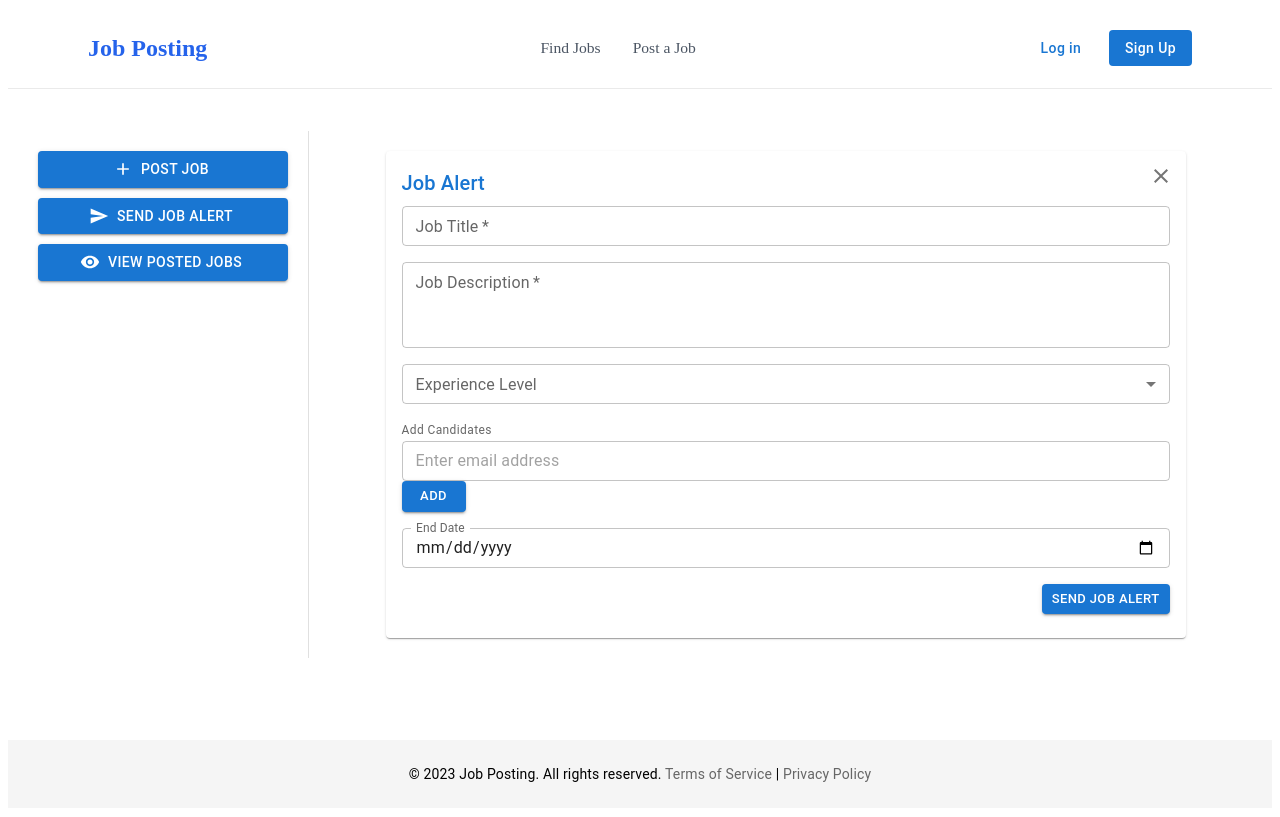
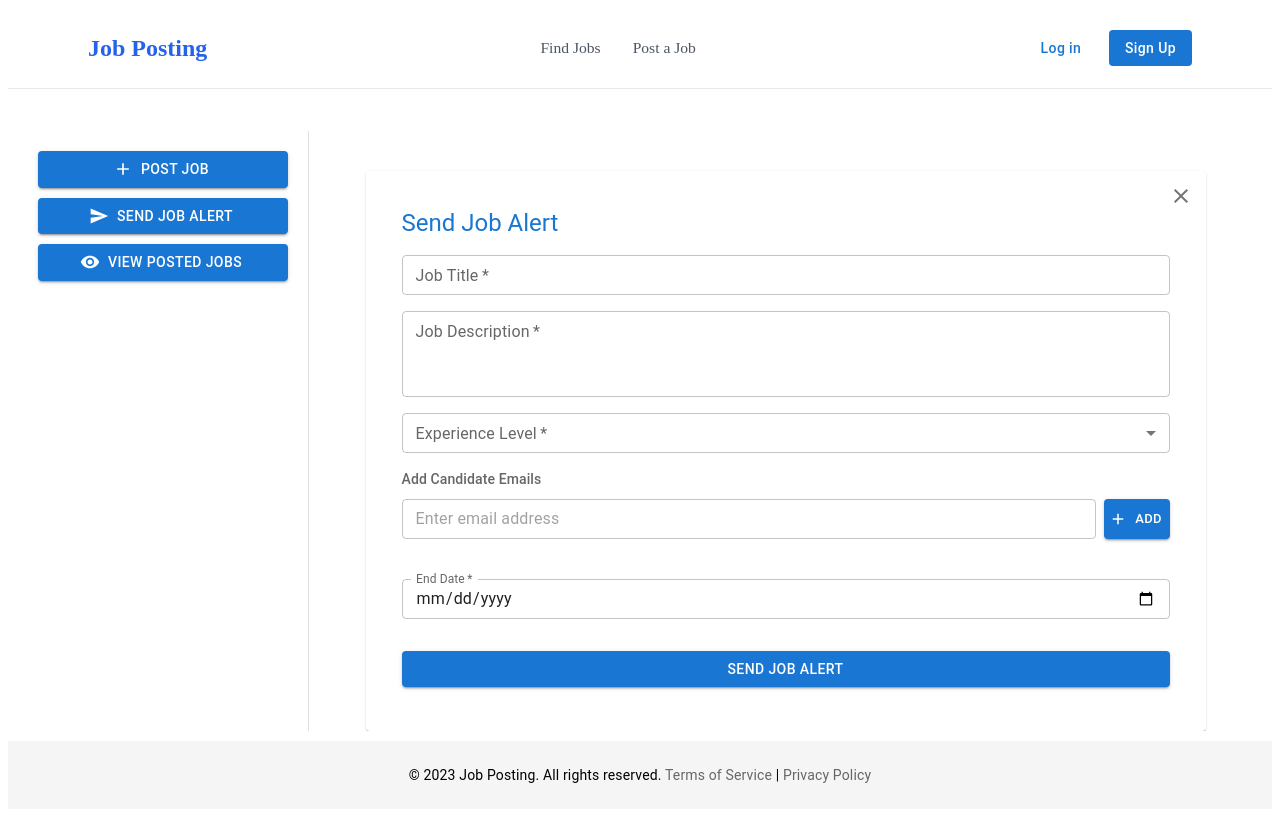
Before and after one commit to sujeettx/JobAppClient, a React (Create React App) app: page /post-job in a window 1280 px wide. Both pictures are taken after a click on the button "SEND JOB ALERT". Built offline with nearby package versions, Linux system fonts and the light colour scheme.

Commit message:
add one more functionality to sending jobalert to condidates

```diff
--- a/src/Components/FindJobs.jsx
+++ b/src/Components/FindJobs.jsx
@@ -21,10 +21,8 @@ const StyledContainer = styled(Container)(({ theme }) => ({
 
 const SearchBox = styled(Box)(({ theme }) => ({
   marginBottom: theme.spacing(4),
-  padding: theme.spacing(3),
   background: theme.palette.background.paper,
   borderRadius: theme.shape.borderRadius,
-  boxShadow: theme.shadows[1],
 }));
 
 const FindJobs = () => {
--- a/src/Components/JobPostingForm/JobAlertForm.js
+++ b/src/Components/JobPostingForm/JobAlertForm.js
@@ -1,3 +1,4 @@
+// JobAlertForm.js
 import React, { useState } from 'react';
 import {
   Box,
@@ -12,10 +13,60 @@ import {
   FormControl,
   InputLabel,
   IconButton,
+  Snackbar,
+  Alert,
+  FormHelperText,
 } from '@mui/material';
-import { Close } from '@mui/icons-material';
+import { Close, Add } from '@mui/icons-material';
+import axios from 'axios';
 
-const JobAlertForm = ({ onClose, styles }) => {
+// Create axios instance with default config
+const api = axios.create({
+  baseURL: 'http://localhost:5000',
+  headers: {
+    'Content-Type': 'application/json',
+  },
+});
+
+const styles = {
+  card: {
+    position: 'relative',
+    width: '90%', // Changed from maxWidth to be more responsive
+    maxWidth: '800px', // Increased from 600px
+    margin: '20px auto',
+    padding: '20px',
+    '@media (max-width: 600px)': {
+      width: '95%',
+      padding: '15px',
+    },
+  },
+  closeButton: {
+    position: 'absolute',
+    right: 8,
+    top: 8,
+  },
+  form: {
+    display: 'flex',
+    flexDirection: 'column',
+    gap: 2,
+    mt: 2,
+  },
+  candidateInput: {
+    display: 'flex',
+    gap: 1,
+    mt: 1,
+    mb: 1,
+  },
+  chipContainer: {
+    display: 'flex',
+    flexWrap: 'wrap',
+    gap: 1,
+    mt: 1,
+    mb: 2,
+  },
+};
+
+const JobAlertForm = ({ onClose }) => {
   const [candidates, setCandidates] = useState([]);
   const [email, setEmail] = useState('');
   const [formData, setFormData] = useState({
@@ -24,29 +75,132 @@ const JobAlertForm = ({ onClose, styles }) => {
     experienceLevel: '',
     endDate: '',
   });
+  const [loading, setLoading] = useState(false);
+  const [errors, setErrors] = useState({});
+  const [snackbar, setSnackbar] = useState({
+    open: false,
+    message: '',
+    severity: 'success',
+  });
+
+  const validateEmail = (email) => {
+    return /^[^\s@]+@[^\s@]+\.[^\s@]+$/.test(email);
+  };
 
   const handleChange = (e) => {
-    setFormData({
-      ...formData,
-      [e.target.name]: e.target.value,
-    });
+    const { name, value } = e.target;
+    setFormData(prev => ({
+      ...prev,
+      [name]: value,
+    }));
+    if (errors[name]) {
+      setErrors(prev => ({ ...prev, [name]: '' }));
+    }
   };
 
   const handleAddCandidate = () => {
-    if (email && !candidates.includes(email)) {
-      setCandidates([...candidates, email]);
+    if (!email) {
+      setErrors(prev => ({ ...prev, email: 'Email is required' }));
+      return;
+    }
+    if (!validateEmail(email)) {
+      setErrors(prev => ({ ...prev, email: 'Invalid email format' }));
+      return;
+    }
+    if (candidates.includes(email)) {
+      setErrors(prev => ({ ...prev, email: 'Email already added' }));
+      return;
+    }
+
+    setCandidates(prev => [...prev, email]);
     setEmail('');
-    }
+    setErrors(prev => ({ ...prev, email: '', candidates: '' }));
   };
 
   const handleRemoveCandidate = (emailToRemove) => {
-    setCandidates(candidates.filter((email) => email !== emailToRemove));
+    setCandidates(prev => prev.filter(email => email !== emailToRemove));
   };
 
-  const handleSubmit = (e) => {
+  const validateForm = () => {
+    const newErrors = {};
+    if (!formData.title.trim()) newErrors.title = 'Title is required';
+    if (!formData.description.trim()) newErrors.description = 'Description is required';
+    if (!formData.experienceLevel) newErrors.experienceLevel = 'Experience level is required';
+    if (!formData.endDate) newErrors.endDate = 'End date is required';
+    if (candidates.length === 0) newErrors.candidates = 'At least one candidate is required';
+
+    setErrors(newErrors);
+    return Object.keys(newErrors).length === 0;
+  };
+
+  const handleSubmit = async (e) => {
     e.preventDefault();
-    console.log({ ...formData, candidates });
-    onClose();
+
+    if (!validateForm()) return;
+
+    setLoading(true);
+    try {
+      const payload = {
+        title: formData.title,
+        description: formData.description,
+        experienceLevel: formData.experienceLevel,
+        endDate: formData.endDate,
+        candidates: candidates,
+      };
+
+      console.log('Sending payload:', payload); // Debug log
+
+      const response = await api.post('/jobalert/send', payload);
+
+      console.log('Response:', response); // Debug log
+
+      setSnackbar({
+        open: true,
+        message: 'Job alert sent successfully!',
+        severity: 'success',
+      });
+
+      // Reset form after successful submission
+      setTimeout(() => {
+        setFormData({
+          title: '',
+          description: '',
+          experienceLevel: '',
+          endDate: '',
+        });
+        setCandidates([]);
+        onClose?.();
+      }, 2000);
+
+    } catch (error) {
+      console.error('Full error object:', error); // Debug log
+
+      let errorMessage = 'Failed to send job alert. Please try again.';
+
+      if (error.response) {
+        // The request was made and the server responded with a status code
+        // that falls out of the range of 2xx
+        console.error('Error response data:', error.response.data);
+        console.error('Error response status:', error.response.status);
+        errorMessage = error.response.data.error || errorMessage;
+      } else if (error.request) {
+        // The request was made but no response was received
+        console.error('Error request:', error.request);
+        errorMessage = 'No response from server. Please check your connection.';
+      } else {
+        // Something happened in setting up the request that triggered an Error
+        console.error('Error message:', error.message);
+        errorMessage = error.message;
+      }
+
+      setSnackbar({
+        open: true,
+        message: errorMessage,
+        severity: 'error',
+      });
+    } finally {
+      setLoading(false);
+    }
   };
 
   return (
@@ -55,12 +209,14 @@ const JobAlertForm = ({ onClose, styles }) => {
         sx={styles.closeButton}
         onClick={onClose}
         size="small"
+        disabled={loading}
       >
         <Close />
       </IconButton>
+
       <CardContent>
-        <Typography variant="h6" color="primary" gutterBottom>
-          Job Alert
+        <Typography variant="h5" color="primary" gutterBottom>
+          Send Job Alert
         </Typography>
 
         <Box component="form" sx={styles.form} onSubmit={handleSubmit}>
@@ -69,8 +225,11 @@ const JobAlertForm = ({ onClose, styles }) => {
             name="title"
             value={formData.title}
             onChange={handleChange}
+            error={!!errors.title}
+            helperText={errors.title}
             fullWidth
             size="small"
+            disabled={loading}
             required
           />
 
@@ -79,49 +238,69 @@ const JobAlertForm = ({ onClose, styles }) => {
             name="description"
             value={formData.description}
             onChange={handleChange}
+            error={!!errors.description}
+            helperText={errors.description}
             multiline
             rows={3}
             fullWidth
             size="small"
+            disabled={loading}
             required
           />
 
-          <FormControl fullWidth size="small">
+          <FormControl
+            fullWidth
+            size="small"
+            error={!!errors.experienceLevel}
+            required
+          >
             <InputLabel>Experience Level</InputLabel>
             <Select
               name="experienceLevel"
               value={formData.experienceLevel}
               onChange={handleChange}
               label="Experience Level"
+              disabled={loading}
             >
-              <MenuItem value="">Select Experience Level</MenuItem>
+              <MenuItem value="">Select Level</MenuItem>
               <MenuItem value="entry">Entry Level</MenuItem>
               <MenuItem value="mid">Mid Level</MenuItem>
               <MenuItem value="senior">Senior Level</MenuItem>
               <MenuItem value="expert">Expert Level</MenuItem>
             </Select>
+            {errors.experienceLevel && (
+              <FormHelperText>{errors.experienceLevel}</FormHelperText>
+            )}
           </FormControl>
 
           <Box>
-            <Typography variant="caption" color="textSecondary">
-              Add Candidates
+            <Typography variant="subtitle2" color="textSecondary" gutterBottom>
+              Add Candidate Emails
             </Typography>
             <Box sx={styles.candidateInput}>
               <TextField
                 placeholder="Enter email address"
                 value={email}
                 onChange={(e) => setEmail(e.target.value)}
+                error={!!errors.email}
+                helperText={errors.email}
                 fullWidth
                 size="small"
+                disabled={loading}
               />
               <Button
                 variant="contained"
                 onClick={handleAddCandidate}
                 size="small"
+                disabled={loading}
+                startIcon={<Add />}
               >
                 Add
               </Button>
             </Box>
+            {errors.candidates && (
+              <FormHelperText error>{errors.candidates}</FormHelperText>
+            )}
             <Box sx={styles.chipContainer}>
               {candidates.map((email) => (
                 <Chip
@@ -129,6 +308,7 @@ const JobAlertForm = ({ onClose, styles }) => {
                   label={email}
                   onDelete={() => handleRemoveCandidate(email)}
                   size="small"
+                  disabled={loading}
                 />
               ))}
             </Box>
@@ -140,23 +320,42 @@ const JobAlertForm = ({ onClose, styles }) => {
             type="date"
             value={formData.endDate}
             onChange={handleChange}
+            error={!!errors.endDate}
+            helperText={errors.endDate}
             InputLabelProps={{ shrink: true }}
             fullWidth
             size="small"
+            disabled={loading}
+            required
           />
 
-          <Box sx={{ display: 'flex', justifyContent: 'flex-end' }}>
           <Button
             type="submit"
             variant="contained"
             color="primary"
-              size="small"
+            fullWidth
+            disabled={loading}
+            sx={{ mt: 2 }}
           >
-              Send Job Alert
+            {loading ? 'Sending...' : 'Send Job Alert'}
           </Button>
         </Box>
-        </Box>
       </CardContent>
+
+      <Snackbar
+        open={snackbar.open}
+        autoHideDuration={6000}
+        onClose={() => setSnackbar(prev => ({ ...prev, open: false }))}
+        anchorOrigin={{ vertical: 'top', horizontal: 'right' }}
+      >
+        <Alert
+          severity={snackbar.severity}
+          variant="filled"
+          onClose={() => setSnackbar(prev => ({ ...prev, open: false }))}
+        >
+          {snackbar.message}
+        </Alert>
+      </Snackbar>
     </Card>
   );
 };
--- a/src/Components/jobs/JobCard.jsx
+++ b/src/Components/jobs/JobCard.jsx
@@ -24,11 +24,11 @@ const StyledCard = styled(Card)(({ theme }) => ({
   height: '100%',
   display: 'flex',
   flexDirection: 'column',
-  transition: 'transform 0.3s ease-in-out, box-shadow 0.3s ease-in-out',
-  '&:hover': {
-    transform: 'translateY(-8px)',
-    boxShadow: theme.shadows[8],
-  },
+  // transition: 'transform 0.3s ease-in-out, box-shadow 0.3s ease-in-out',
+  // '&:hover': {
+  //   transform: 'translateY(-8px)',
+  //   boxShadow: theme.shadows[8],
+  // },
   position: 'relative',
   overflow: 'visible',
   '&::before': {
```
Lines whose indentation alone changed are shown as unchanged.
